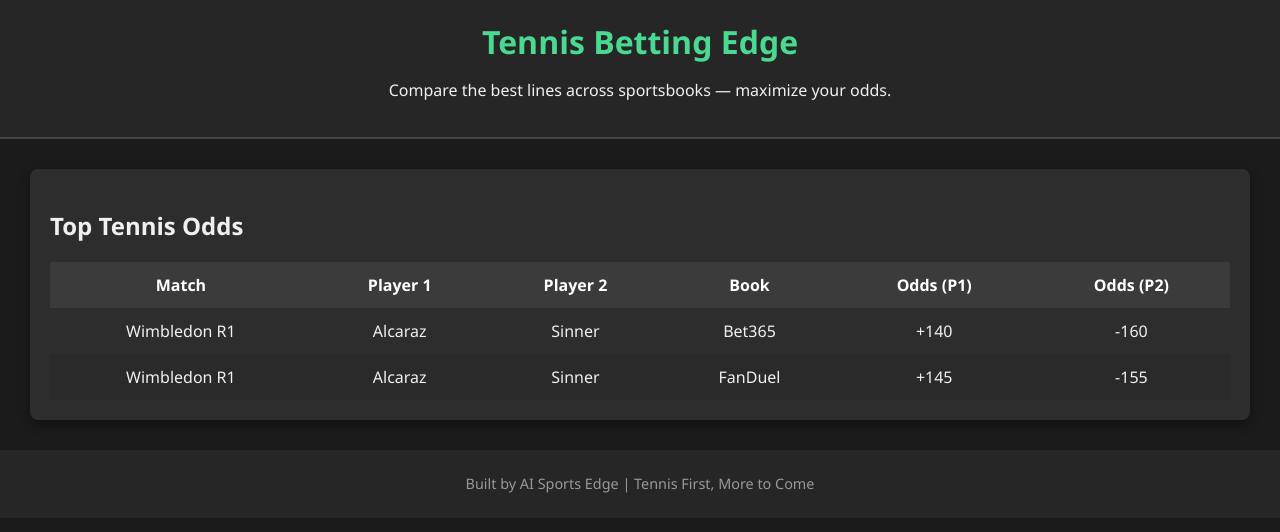
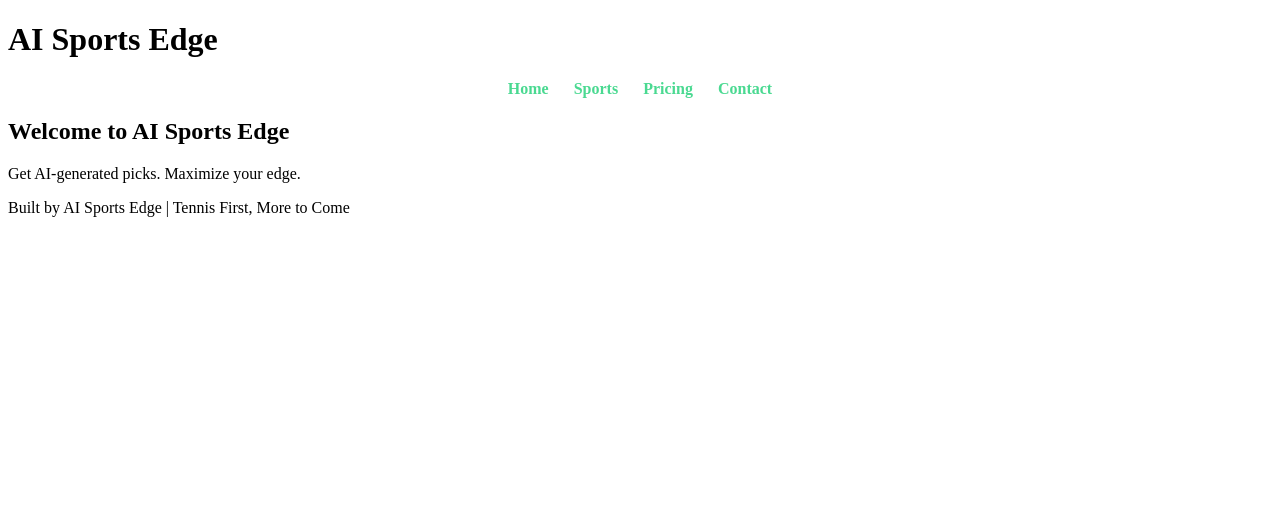
Before and after one commit to vedanthachanta2005/AI-Sports-Betting, a plain HTML site: page Frontend/index.html in a window 1280 px wide. Drawn offline with Linux system fonts and the light colour scheme; no server answers.

Commit message:
pages built

```diff
--- a/Frontend/index.html
+++ b/Frontend/index.html
@@ -2,58 +2,36 @@
 <html lang="en">
 <head>
   <meta charset="UTF-8">
-  <meta name="viewport" content="width=device-width, initial-scale=1.0">
-  <title>Tennis Betting Lines</title>
+  <title>AI Sports Edge</title>
   <link rel="stylesheet" href="style.css">
 </head>
 <body>
   <header>
-    <h1>Tennis Betting Edge</h1>
-    <p>Compare the best lines across sportsbooks — maximize your odds.</p>
+    <h1>AI Sports Edge</h1>
+    <nav>
+      <ul class="nav-links">
+        <li><a href="index.html">Home</a></li>
+        <li class="dropdown">
+          <a href="#">Sports</a>
+          <ul class="dropdown-content">
+            <li><a href="nba.html">NBA</a></li>
+            <li><a href="nfl.html">NFL</a></li>
+            <li><a href="tennis.html">Tennis</a></li>
+          </ul>
+        </li>
+        <li><a href="pricing.html">Pricing</a></li>
+        <li><a href="contact.html">Contact</a></li>
+      </ul>
+    </nav>
   </header>
-
   <main>
-    <section class="odds-table">
-      <h2>Top Tennis Odds</h2>
-      <table>
-        <thead>
-          <tr>
-            <th>Match</th>
-            <th>Player 1</th>
-            <th>Player 2</th>
-            <th>Book</th>
-            <th>Odds (P1)</th>
-            <th>Odds (P2)</th>
-          </tr>
-        </thead>
-        <tbody>
-          <!-- You can populate this dynamically or manually for now -->
-          <tr>
-            <td>Wimbledon R1</td>
-            <td>Alcaraz</td>
-            <td>Sinner</td>
-            <td>Bet365</td>
-            <td>+140</td>
-            <td>-160</td>
-          </tr>
-          <tr>
-            <td>Wimbledon R1</td>
-            <td>Alcaraz</td>
-            <td>Sinner</td>
-            <td>FanDuel</td>
-            <td>+145</td>
-            <td>-155</td>
-          </tr>
-        </tbody>
-      </table>
+    <section>
+      <h2>Welcome to AI Sports Edge</h2>
+      <p>Get AI-generated picks. Maximize your edge.</p>
     </section>
   </main>
-
   <footer>
     <p>Built by AI Sports Edge | Tennis First, More to Come</p>
   </footer>
-
-  <!-- Optional JavaScript -->
-  <script src="script.js"></script>
 </body>
 </html>
--- a/Frontend/script.js
+++ b/Frontend/script.js
@@ -1,3 +1,7 @@
+function alertComingSoon(sport) {
+  alert(`${sport} odds coming soon! Stay tuned.`);
+}
+
 fetch('data/tennis-odds.json')
   .then(res => res.json())
   .then(data => {
--- a/Frontend/style.css
+++ b/Frontend/style.css
@@ -1,62 +1,61 @@
-body {
-  margin: 0;
-  font-family: 'Segoe UI', sans-serif;
-  background-color: #1b1b1b;
-  color: #f0f0f0;
+nav {
+  margin-top: 15px;
 }
 
-header {
-  background-color: #262626;
-  padding: 20px;
-  text-align: center;
-  border-bottom: 2px solid #444;
+.nav-links {
+  list-style: none;
+  padding: 0;
+  display: flex;
+  justify-content: center;
+  gap: 25px;
 }
 
-h1 {
-  margin: 0;
-  font-size: 2rem;
+.nav-links li a {
+  color: #4ad991;
+  text-decoration: none;
+  font-weight: bold;
+}
+
+.nav-links li a:hover {
+  text-decoration: underline;
+}
+
+.dropdown {
+  position: relative;
+}
+
+.dropdown-content {
+  display: none;
+  position: absolute;
+  background-color: #2a2a2a;
+  border: 1px solid #444;
+  min-width: 100px;
+  z-index: 1;
+  top: 100%;
+  left: 0;
+}
+
+.dropdown:hover .dropdown-content {
+  display: block;
+}
+
+.dropdown-content li {
+  padding: 8px 12px;
+}
+
+.dropdown-content li a {
+  display: block;
   color: #4ad991;
 }
 
-main {
-  padding: 30px;
+.reviews {
+  margin-top: 40px;
 }
 
-.odds-table {
-  background: #2d2d2d;
-  border-radius: 8px;
-  padding: 20px;
-  box-shadow: 0 4px 12px rgba(0,0,0,0.4);
+.review-card {
+  background-color: #2d2d2d;
+  margin: 15px 0;
+  padding: 15px;
+  border-left: 4px solid #4ad991;
+  box-shadow: 0 2px 6px rgba(0,0,0,0.2);
 }
-
-table {
-  width: 100%;
-  border-collapse: collapse;
-  margin-top: 10px;
-}
-
-th, td {
-  padding: 12px 15px;
-  text-align: center;
-}
-
-th {
-  background-color: #3b3b3b;
-  color: #ffffff;
-}
-
-tr:nth-child(even) {
-  background-color: #2a2a2a;
-}
-
-tr:hover {
-  background-color: #444444;
-}
-
-footer {
-  text-align: center;
-  padding: 10px;
-  background-color: #262626;
-  color: #999;
-  font-size: 0.9rem;
-}
```
Also changed, not shown: Frontend/contact.html (added, +30 -0 lines), Frontend/nba.html (added, +30 -0 lines), Frontend/nfl.html (added, +30 -0 lines), Frontend/pricing.html (added, +30 -0 lines), Frontend/tennis.html (added, +45 -0 lines).
